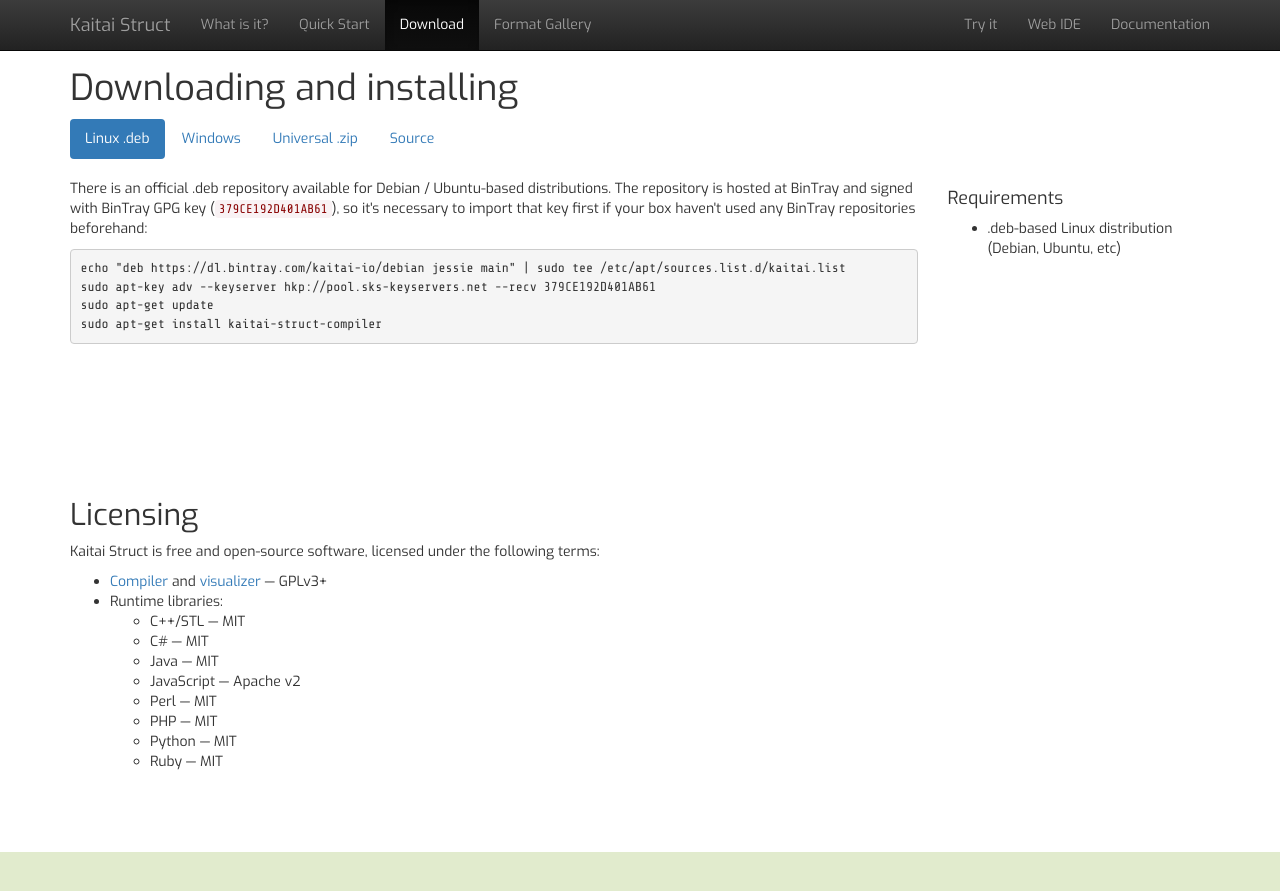
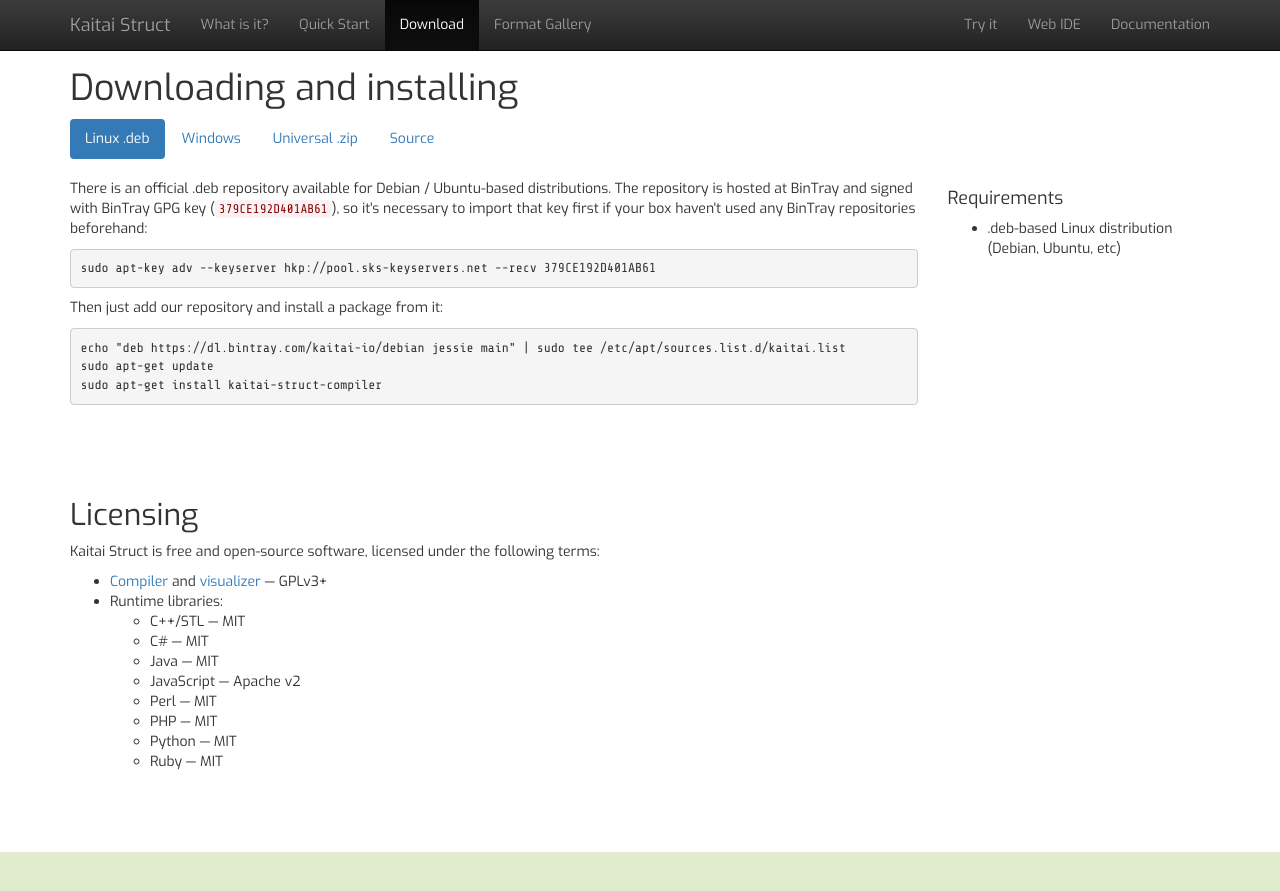
Before and after one commit to kaitai-io/kaitai-io.github.io, a Jekyll site: the page built from index.md, in a window 1280 px wide and 900 px high, scrolled down 2232 px. Shown: the top 891 px of the window. Built offline with Jekyll 4.4.1, drawn with Linux system fonts in a browser that asks for light colours; nearby versions of some CDN libraries.

Commit message:
Slightly reworded instructions in preparation to 2 distinct repos

```diff
--- a/index.md
+++ b/index.md
@@ -310,8 +310,9 @@
               to import that key first if your box haven't used
               any BinTray repositories beforehand:
             </p>
+            <pre>sudo apt-key adv --keyserver hkp://pool.sks-keyservers.net --recv 379CE192D401AB61</pre>
+            <p>Then just add our repository and install a package from it:</p>
             <pre>echo "deb https://dl.bintray.com/kaitai-io/debian jessie main" | sudo tee /etc/apt/sources.list.d/kaitai.list
-sudo apt-key adv --keyserver hkp://pool.sks-keyservers.net --recv 379CE192D401AB61
 sudo apt-get update
 sudo apt-get install kaitai-struct-compiler</pre>
           </div>
```
